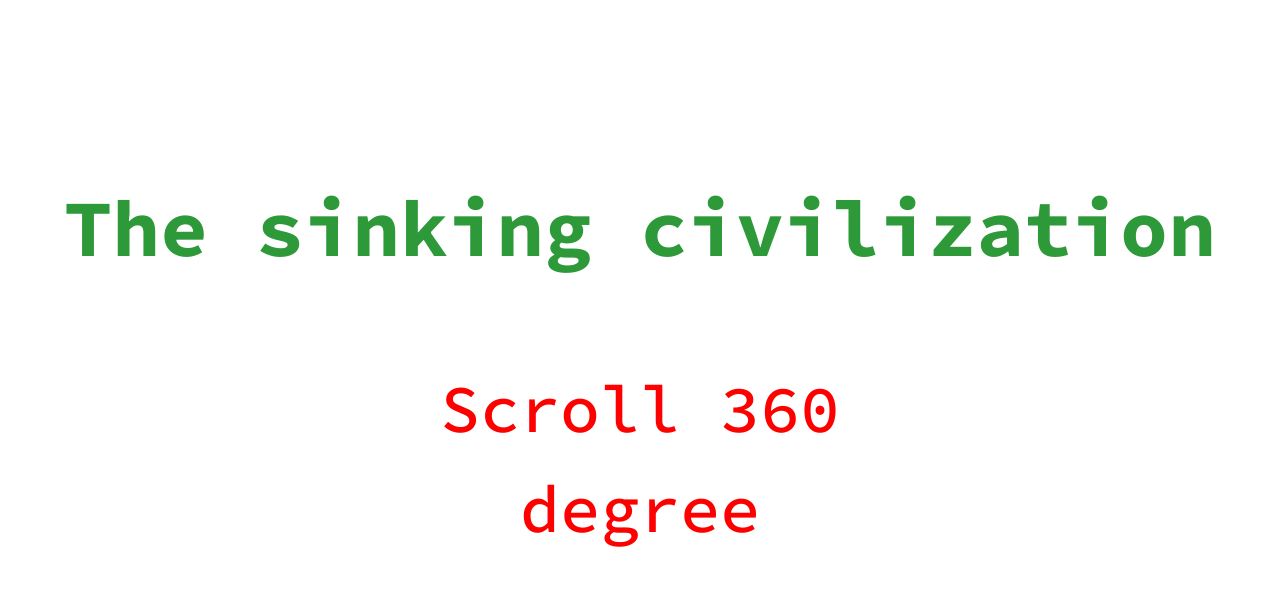
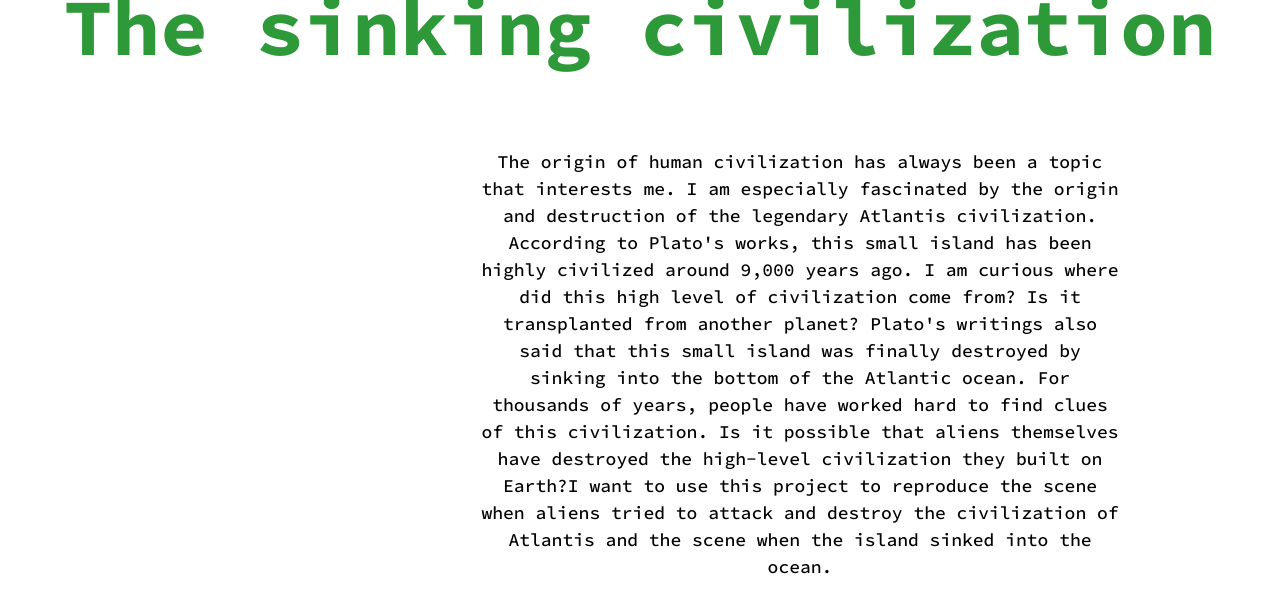
Before and after one commit to lilytea/FinalProject, a plain HTML site: page index.html in a window 1280 px wide. Shown: the top 615 px of the page. Drawn offline with Linux system fonts and the light colour scheme.

Commit message:
Update index.html

```diff
--- a/index.html
+++ b/index.html
@@ -14,8 +14,11 @@
     <!--These divs contain the overlay text and are made invisible by functions within the client3.js script.-->
     <div id="blocker">
       <div id="instructions">
-        <br />
+
         <h1>The sinking civilization</h1>
+        <p>
+          The origin of human civilization has always been a topic that interests me. I am especially fascinated by the origin and destruction of the legendary Atlantis civilization. According to Plato's works, this small island has been highly civilized around 9,000 years ago. I am curious where did this high level of civilization come from? Is it transplanted from another planet? Plato's writings also said that this small island was finally destroyed by sinking into the bottom of the Atlantic ocean. For thousands of years, people have worked hard to find clues of this civilization. Is it possible that aliens themselves have destroyed the high-level civilization they built on Earth?I want to use this project to reproduce the scene when aliens tried to attack and destroy the civilization of Atlantis and the scene when the island sinked into the ocean.
+        </p>
         <p class="words">
          Scroll 360 degree
         </p>
```
